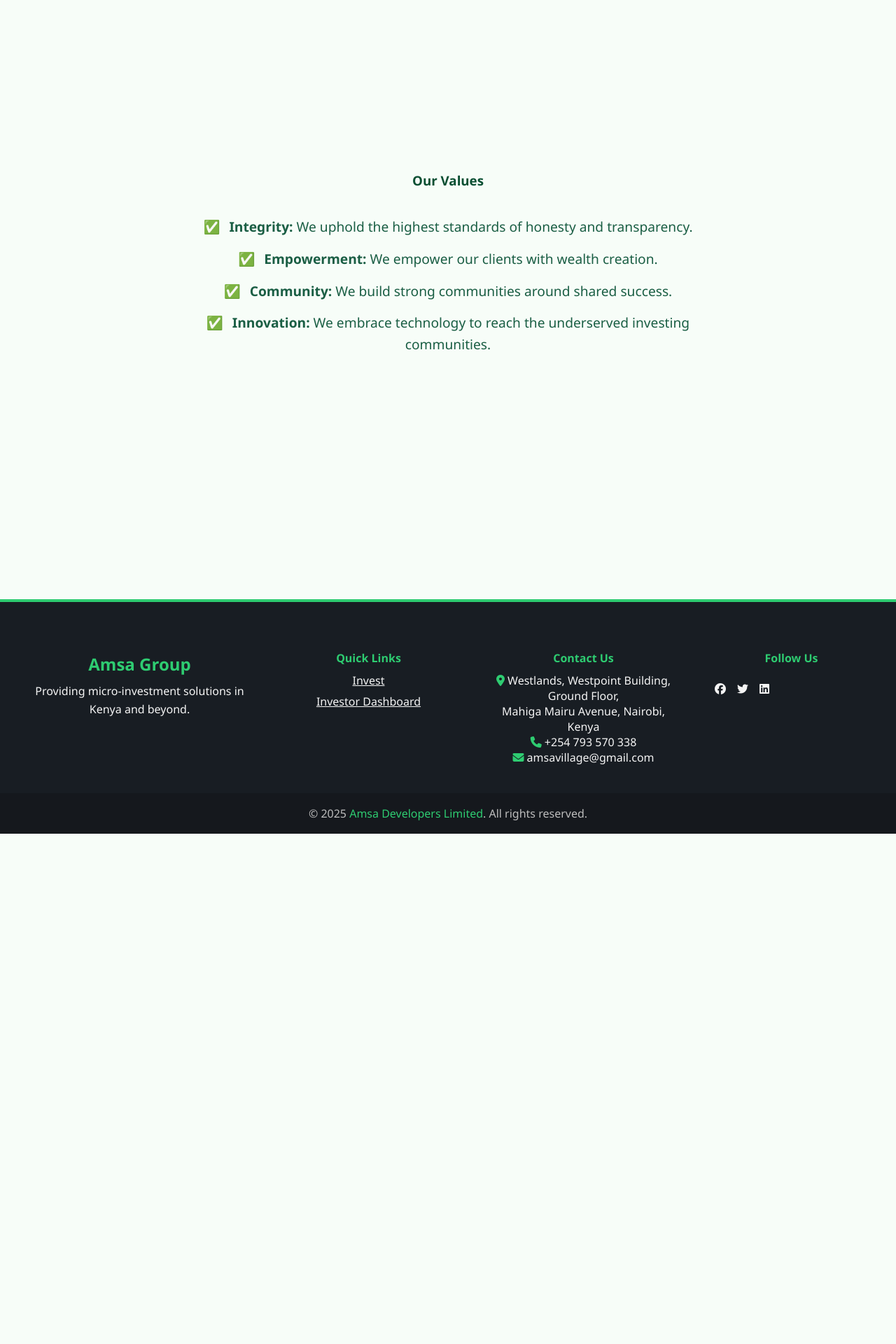
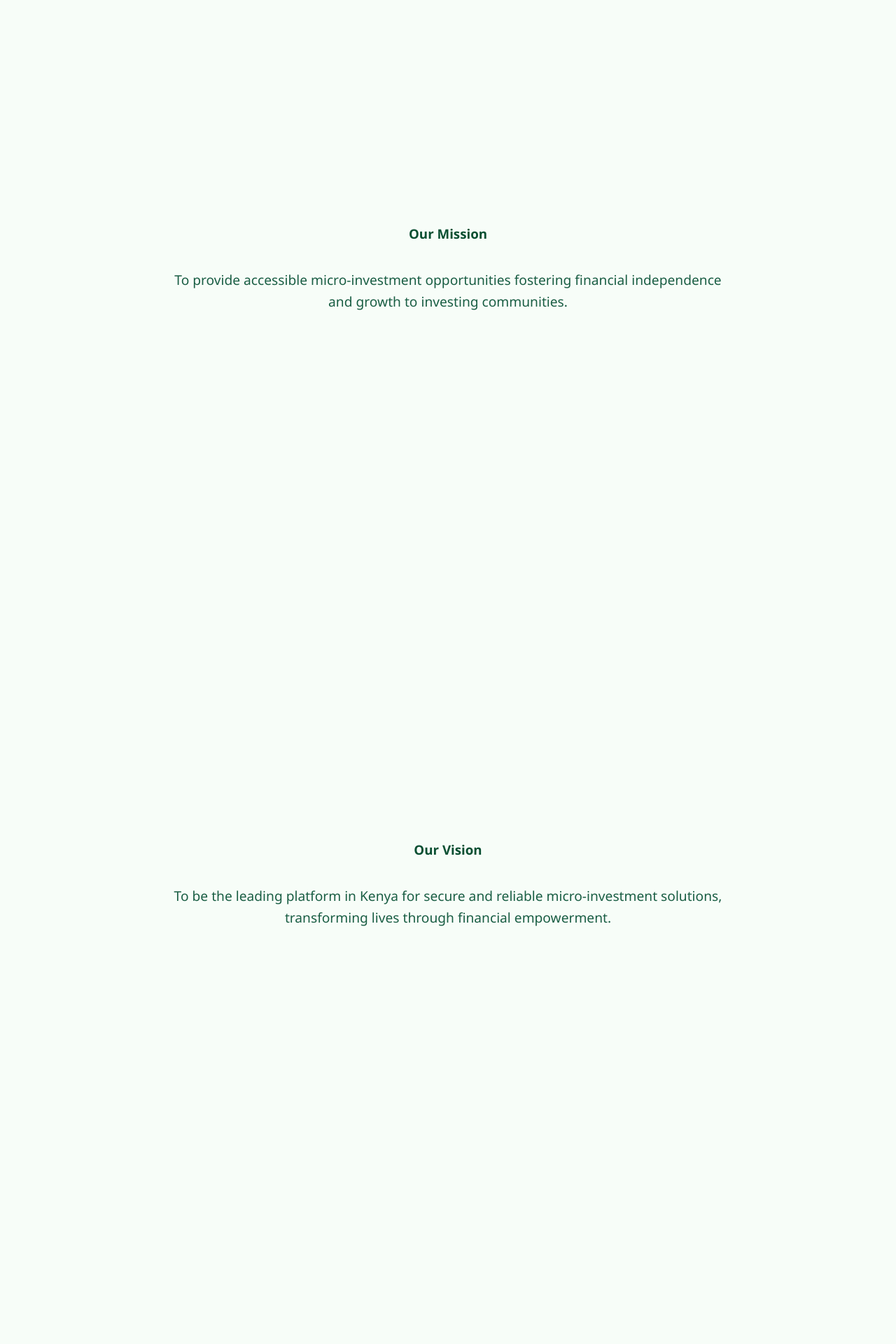
Before and after one commit to 1234manucho/amsa-flask, a Flask app: page /about in a window 1280 px wide. Shown: the part 999-2919 px from the top of the page at 70% size. Before the commit the page ends 2190 px from the top, so only its background shows below. Run offline with Flask 3, Linux system fonts and the light colour scheme; some libraries are stand-ins or nearby versions.

Commit message:
Update about.html

```diff
--- a/app/templates/about.html
+++ b/app/templates/about.html
@@ -51,6 +51,14 @@
     client-centric fund with full regulatory compliance.
   </p>
 </section>
+<section class="page-section">
+  <h3>Our Mission</h3>
+  <p>To provide accessible micro-investment opportunities fostering financial independence and growth to investing communities.</p>
+</section>
+<section class="page-section">
+  <h3>Our Vision</h3>
+  <p>To be the leading platform in Kenya for secure and reliable micro-investment solutions, transforming lives through financial empowerment.</p>
+</section>
 
 <section class="page-section">
 
```
